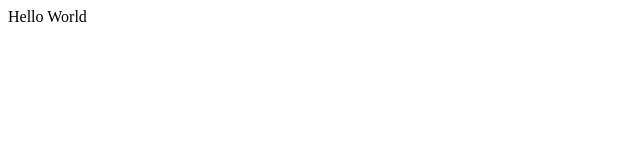
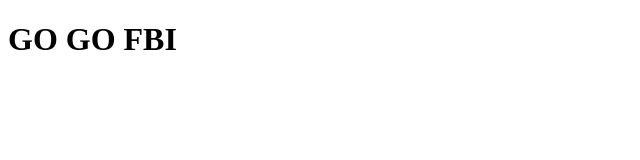
Before and after one commit to koemisteam/koemisteam.github.io, a plain HTML site: page dwil.html in a window 1280 px wide. Shown: the whole page, without its empty margins (0-640 px from the left). Drawn offline with Linux system fonts and the light colour scheme.

Commit message:
dwi commit 2

```diff
--- a/index.html
+++ b/dwil.html
@@ -4,11 +4,9 @@
     <meta charset="UTF-8" />
     <meta http-equiv="X-UA-Compatible" content="IE=edge" />
     <meta name="viewport" content="width=device-width, initial-scale=1.0" />
-    <title>Koemis Web</title>
+    <title>Testing</title>
   </head>
   <body>
-    <header></header>
-    <main>Hello World</main>
-    <footer></footer>
+    <h1>GO GO FBI</h1>
   </body>
 </html>
```
